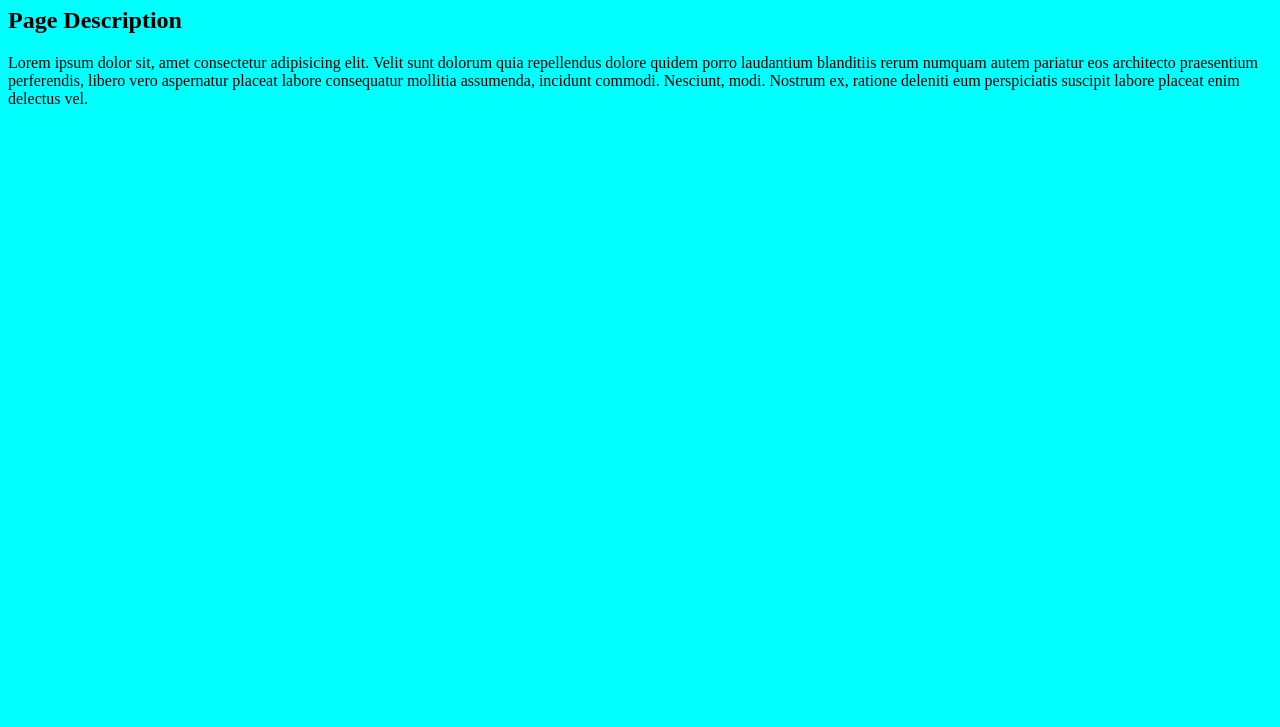
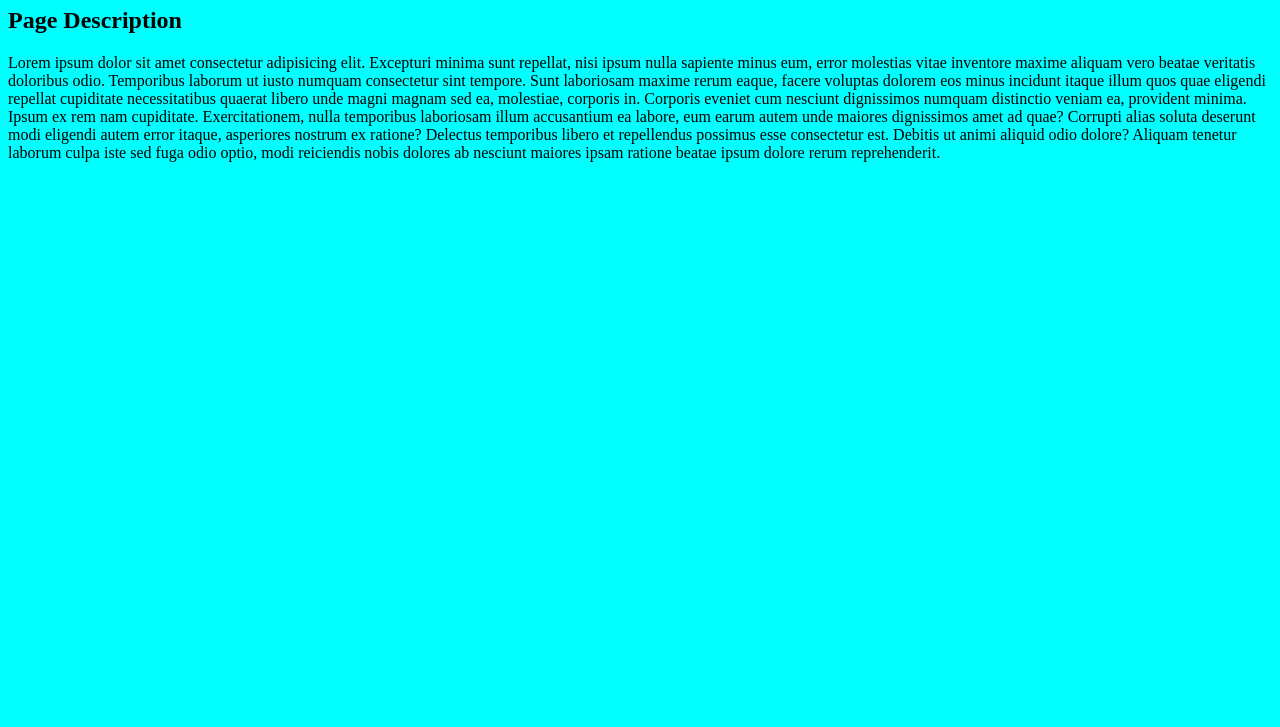
Before and after one commit to DevMike42/test-project, a plain HTML site: page index.html in a window 1280 px wide. Shown: the part 73-800 px from the top of the page. Drawn offline with Linux system fonts and the light colour scheme.

Commit message:
added content to desc

```diff
--- a/index.html
+++ b/index.html
@@ -13,10 +13,16 @@
   <h1>My Project</h1>
 
   <h2>Page Description</h2>
-  <p>Lorem ipsum dolor sit, amet consectetur adipisicing elit. Velit sunt dolorum quia repellendus dolore quidem porro
-    laudantium blanditiis rerum numquam autem pariatur eos architecto praesentium perferendis, libero vero aspernatur
-    placeat labore consequatur mollitia assumenda, incidunt commodi. Nesciunt, modi. Nostrum ex, ratione deleniti eum
-    perspiciatis suscipit labore placeat enim delectus vel.</p>
+  <p>Lorem ipsum dolor sit amet consectetur adipisicing elit. Excepturi minima sunt repellat, nisi ipsum nulla sapiente
+    minus eum, error molestias vitae inventore maxime aliquam vero beatae veritatis doloribus odio. Temporibus laborum
+    ut iusto numquam consectetur sint tempore. Sunt laboriosam maxime rerum eaque, facere voluptas dolorem eos minus
+    incidunt itaque illum quos quae eligendi repellat cupiditate necessitatibus quaerat libero unde magni magnam sed ea,
+    molestiae, corporis in. Corporis eveniet cum nesciunt dignissimos numquam distinctio veniam ea, provident minima.
+    Ipsum ex rem nam cupiditate. Exercitationem, nulla temporibus laboriosam illum accusantium ea labore, eum earum
+    autem unde maiores dignissimos amet ad quae? Corrupti alias soluta deserunt modi eligendi autem error itaque,
+    asperiores nostrum ex ratione? Delectus temporibus libero et repellendus possimus esse consectetur est. Debitis ut
+    animi aliquid odio dolore? Aliquam tenetur laborum culpa iste sed fuga odio optio, modi reiciendis nobis dolores ab
+    nesciunt maiores ipsam ratione beatae ipsum dolore rerum reprehenderit.</p>
 </body>
 
 </html>
```
